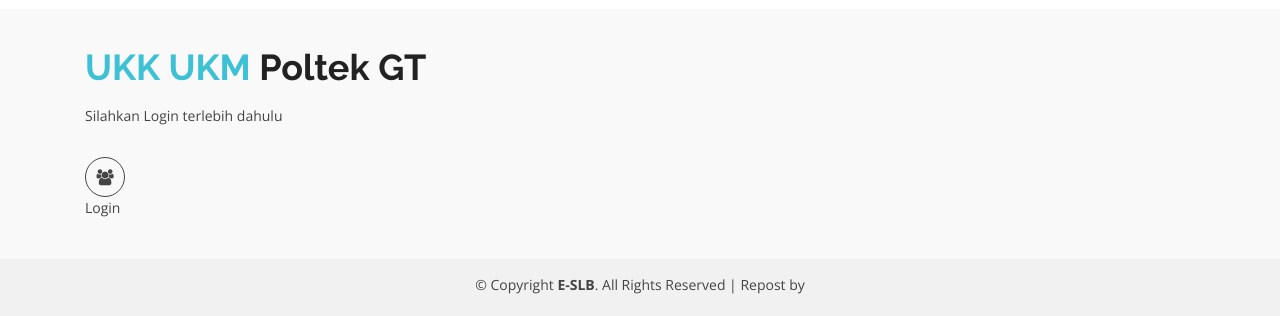
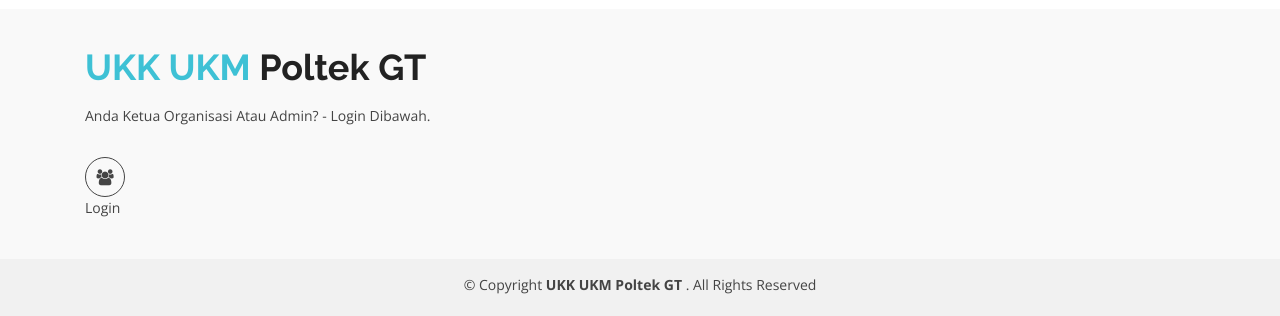
Before and after one commit to mardi12345/ukkukmpoltek, a PHP site: page /ukkukmpoltek/ in a window 1280 px wide. Shown: the part 4985-5301 px from the top of the page. Run offline with PHP 8.4, Linux system fonts and the light colour scheme; the visitor is signed in with stand-in values (Sample User, id 1); data comes from the database, SQL or seed files in the repository; data that the repository does not hold is empty; some libraries are stand-ins or nearby versions.

Commit message:
revisi footter

```diff
--- a/template_walimurid/footer.php
+++ b/template_walimurid/footer.php
@@ -11,7 +11,7 @@
                   <h2><span>UKK UKM </span>Poltek GT</h2>
                 </div>
 
-                <p>Silahkan Login terlebih dahulu</p>
+                <p>Anda Ketua Organisasi Atau Admin? - Login Dibawah.</p>
                 <div class="footer-icons">
                   <ul>
                     <li>
@@ -36,7 +36,7 @@
           <div class="col-md-12 col-sm-12 col-xs-12">
             <div class="copyright text-center">
               <p>
-                &copy; Copyright <strong>E-SLB</strong>. All Rights Reserved | Repost by <a href='https:///' title='' target='_blank'></a>
+                &copy; Copyright <strong> UKK UKM Poltek GT </strong>. All Rights Reserved <a href='https:///' title='' target='_blank'></a>
 
               </p>
             </div>
```
